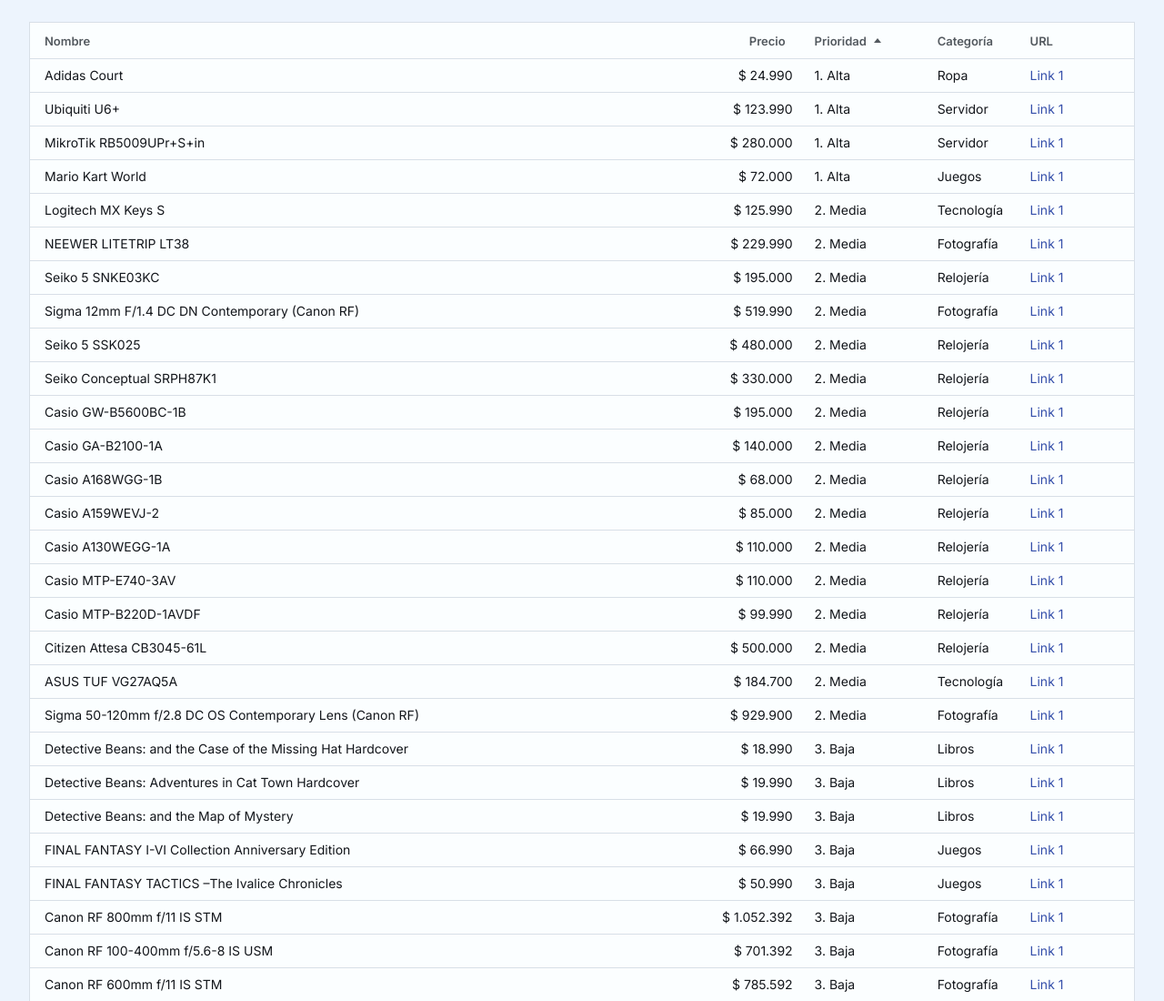
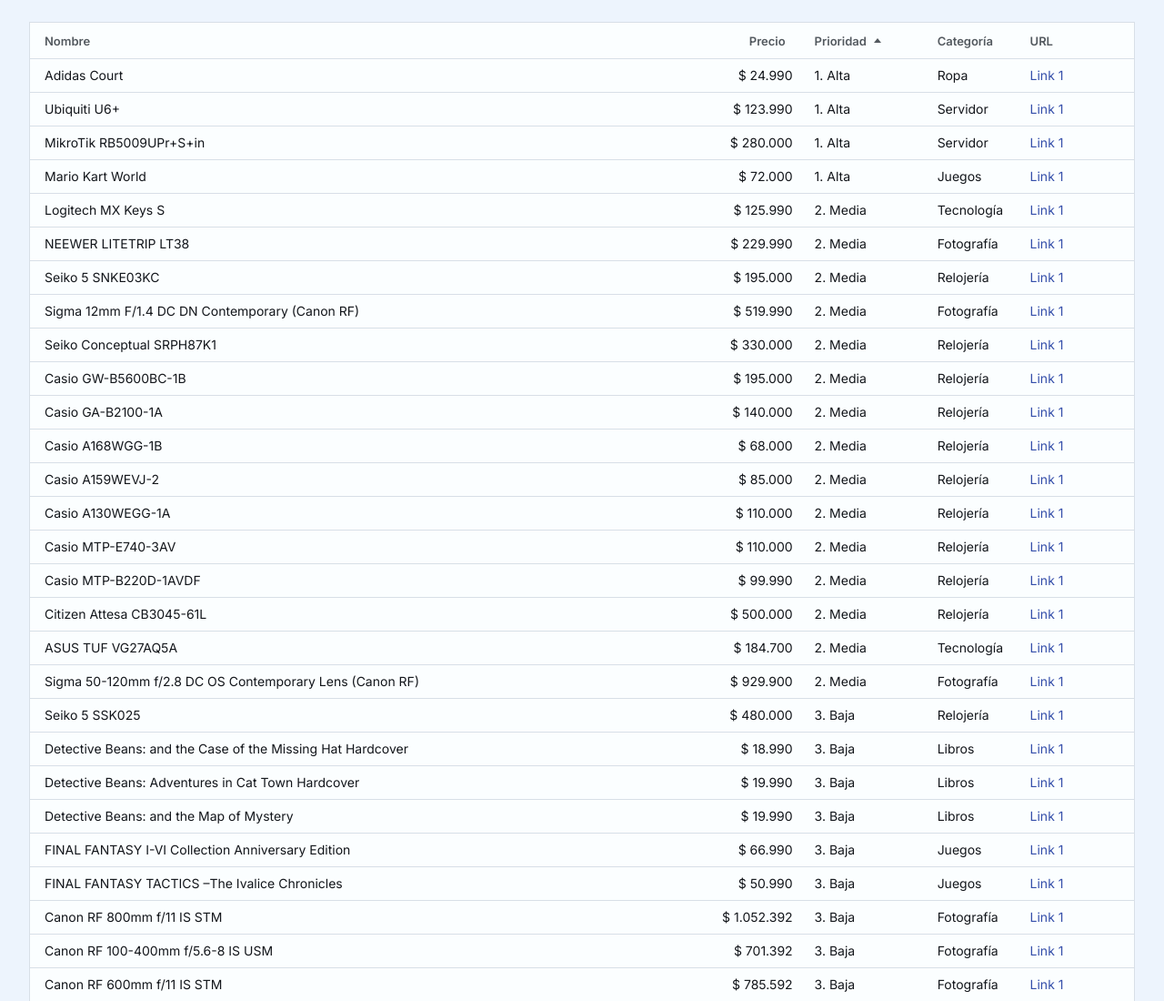
Before and after one commit to WeAreRo/wearero.github.io, a plain HTML site: page index.html in a window 1280 px wide. Shown: the top 1100 px of the page at 91% size. Drawn offline with Linux system fonts and the light colour scheme.

Commit message:
Actualiza páginas 2026-11-22 21:30:10

```diff
--- a/index.html
+++ b/index.html
@@ -85,13 +85,6 @@
 <td><ul><li><a href="https://www.mifotopro.cl/producto/lente-sigma-af-12mm-f-1-4-dc-c-para-canon-rf/" rel="noopener noreferrer" target="_blank">Link 1</a></li></ul></td>
 </tr>
 <tr>
-<td>Seiko 5 SSK025</td>
-<td data-order="480000">$ 480.000</td>
-<td>2. Media</td>
-<td>Relojería</td>
-<td><ul><li><a href="https://www.dandolahora.cl/products/reloj-seiko-5-gmt-automatic-ssk025-metalico-made-in-japan-40mm" rel="noopener noreferrer" target="_blank">Link 1</a></li></ul></td>
-</tr>
-<tr>
 <td>Seiko Conceptual SRPH87K1</td>
 <td data-order="330000">$ 330.000</td>
 <td>2. Media</td>
@@ -167,6 +160,13 @@
 <td>2. Media</td>
 <td>Fotografía</td>
 <td><ul><li><a href="https://www.horizontalfoto.cl/sigma-50-120mm-f28-dc-os-contemporary-lens-canon-rf" rel="noopener noreferrer" target="_blank">Link 1</a></li></ul></td>
+</tr>
+<tr>
+<td>Seiko 5 SSK025</td>
+<td data-order="480000">$ 480.000</td>
+<td>3. Baja</td>
+<td>Relojería</td>
+<td><ul><li><a href="https://www.dandolahora.cl/products/reloj-seiko-5-gmt-automatic-ssk025-metalico-made-in-japan-40mm" rel="noopener noreferrer" target="_blank">Link 1</a></li></ul></td>
 </tr>
 <tr>
 <td>Detective Beans: and the Case of the Missing Hat Hardcover</td>
```
